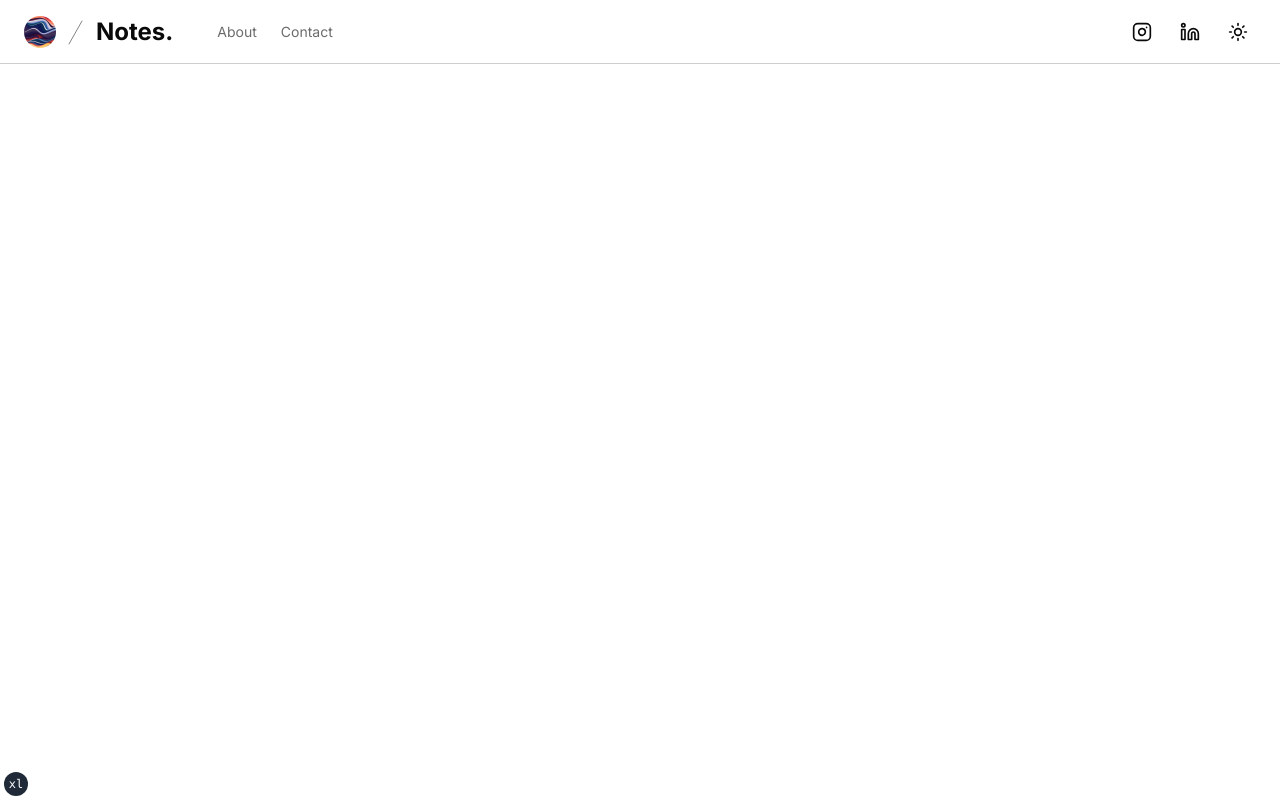
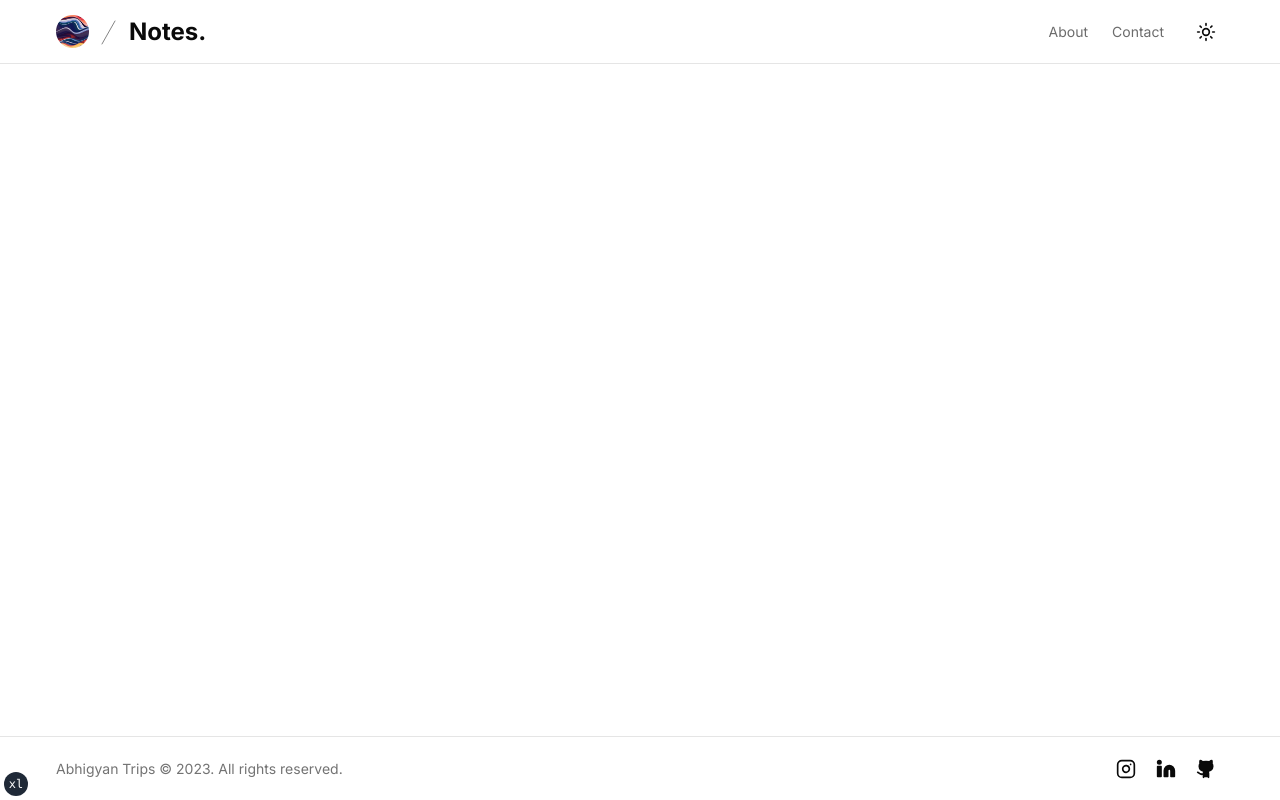
Before and after one commit to abhigyantrips/notes, a Next.js app: page / in a window 1280 px wide. Built offline with nearby package versions, Linux system fonts and the light colour scheme.

Commit message:
feat(nav): add footer, redo header

```diff
--- a/components/footer.tsx
+++ b/components/footer.tsx
@@ -1,3 +1,21 @@
+import { siteConfig } from '@/site.config';
+
+import IconList from '@/components/icon-list';
+
 export default function Footer() {
-  return <></>;
+  return (
+    <footer className="flex h-16 w-full border-t px-6 py-0">
+      <div className="container flex w-full flex-1 items-center justify-between">
+        <div className="my-4 flex text-sm text-muted-foreground">
+          <span>
+            {siteConfig.author} &copy; {new Date().getFullYear()}. All rights
+            reserved.
+          </span>
+        </div>
+        <div className="flex gap-1">
+          <IconList />
+        </div>
+      </div>
+    </footer>
+  );
 }
--- a/components/header.tsx
+++ b/components/header.tsx
@@ -1,6 +1,4 @@
 'use client';
-
-import { Instagram, Linkedin } from 'lucide-react';
 
 import Image from 'next/image';
 import Link from 'next/link';
@@ -10,21 +8,20 @@ import { siteConfig } from '@/site.config';
 
 import { cn } from '@/lib/utils';
 
-import ThemeToggle from './theme-toggle';
-import { buttonVariants } from './ui/button';
+import ThemeToggle from '@/components/theme-toggle';
 
 export default function Header() {
   const pathname = usePathname();
 
   return (
-    <header className="sticky inset-0 top-0 z-50 flex h-16 w-full flex-col items-center justify-around border-b-[1px] border-b-foreground/20 bg-opacity-80 px-6 py-0 backdrop-blur-[5px] backdrop-saturate-[180%]">
-      <nav className="relative flex w-full flex-1 items-center">
+    <header className="sticky inset-0 top-0 z-50 flex h-16 w-full flex-col items-center justify-around border-b bg-opacity-80 px-6 py-0 backdrop-blur-[5px] backdrop-saturate-[180%]">
+      <nav className="container relative flex w-full flex-1 items-center">
         <div className="">
           {
             // mobile nav
           }
         </div>
-        <div className="flex w-full items-center gap-6 [&>*:nth-child(2)]:ml-5">
+        <div className="flex w-full items-center gap-6">
           <div className="flex flex-initial flex-row items-center justify-start gap-1 p-0">
             <Link
               rel="noopener noreferrer"
@@ -32,13 +29,13 @@ export default function Header() {
               href="https://abhigyantrips.dev"
               aria-label="Abhigyan Trips"
               title="Abhigyan Trips"
-              className="transition-all duration-150 ease-in-out hover:scale-105 hover:contrast-75 hover:grayscale"
+              className="transition-all duration-150 ease-in-out hover:scale-95 hover:contrast-75 hover:grayscale"
             >
               <Image
                 src="/page-icon.png"
                 alt="Page Icon"
-                height={32}
-                width={32}
+                height={33}
+                width={33}
               />
             </Link>
             <svg height="32" role="separator" viewBox="0 0 32 32" width="32">
@@ -60,13 +57,15 @@ export default function Header() {
               </span>
             </a>
           </div>
+        </div>
+        <div className="flex items-center gap-3">
           {siteConfig.navigationLinks &&
             siteConfig.navigationLinks.map((item, index) => (
               <Link
                 key={index}
                 href={item.url}
                 className={cn(
-                  'text-sm transition-colors duration-150 ease-in-out hover:text-foreground/80',
+                  'mr-3 text-sm transition-colors duration-150 ease-in-out hover:text-foreground/80',
                   pathname === item.url
                     ? 'text-foreground'
                     : 'text-foreground/60'
@@ -75,42 +74,6 @@ export default function Header() {
                 {item.title}
               </Link>
             ))}
-        </div>
-        <div className="flex items-center gap-3">
-          {siteConfig.mediaLinks.instagram && (
-            <Link
-              href={siteConfig.mediaLinks.instagram}
-              target="_blank"
-              rel="noreferrer"
-            >
-              <div
-                className={buttonVariants({
-                  size: 'icon',
-                  variant: 'ghost',
-                })}
-              >
-                <Instagram className="h-5 w-5" />
-                <span className="sr-only">Instagram</span>
-              </div>
-            </Link>
-          )}
-          {siteConfig.mediaLinks.linkedin && (
-            <Link
-              href={siteConfig.mediaLinks.linkedin}
-              target="_blank"
-              rel="noreferrer"
-            >
-              <div
-                className={buttonVariants({
-                  size: 'icon',
-                  variant: 'ghost',
-                })}
-              >
-                <Linkedin className="h-5 w-5" />
-                <span className="sr-only">LinkedIn</span>
-              </div>
-            </Link>
-          )}
           <ThemeToggle />
         </div>
       </nav>
--- /dev/null
+++ b/components/icon-list.tsx
@@ -0,0 +1,65 @@
+import { Github, Instagram, Linkedin } from 'lucide-react';
+
+import Link from 'next/link';
+
+import { siteConfig } from '@/site.config';
+
+import { buttonVariants } from '@/components/ui/button';
+
+export default function IconList() {
+  return (
+    <>
+      {siteConfig.mediaLinks.instagram && (
+        <Link
+          href={siteConfig.mediaLinks.instagram}
+          target="_blank"
+          rel="noreferrer"
+        >
+          <div
+            className={buttonVariants({
+              size: 'icon',
+              variant: 'ghost',
+            })}
+          >
+            <Instagram className="h-5 w-5" />
+            <span className="sr-only">Instagram</span>
+          </div>
+        </Link>
+      )}
+      {siteConfig.mediaLinks.linkedin && (
+        <Link
+          href={siteConfig.mediaLinks.linkedin}
+          target="_blank"
+          rel="noreferrer"
+        >
+          <div
+            className={buttonVariants({
+              size: 'icon',
+              variant: 'ghost',
+            })}
+          >
+            <Linkedin className="h-5 w-5 fill-current" />
+            <span className="sr-only">LinkedIn</span>
+          </div>
+        </Link>
+      )}
+      {siteConfig.mediaLinks.github && (
+        <Link
+          href={siteConfig.mediaLinks.github}
+          target="_blank"
+          rel="noreferrer"
+        >
+          <div
+            className={buttonVariants({
+              size: 'icon',
+              variant: 'ghost',
+            })}
+          >
+            <Github className="h-5 w-5 fill-current" />
+            <span className="sr-only">GitHub</span>
+          </div>
+        </Link>
+      )}
+    </>
+  );
+}
```
